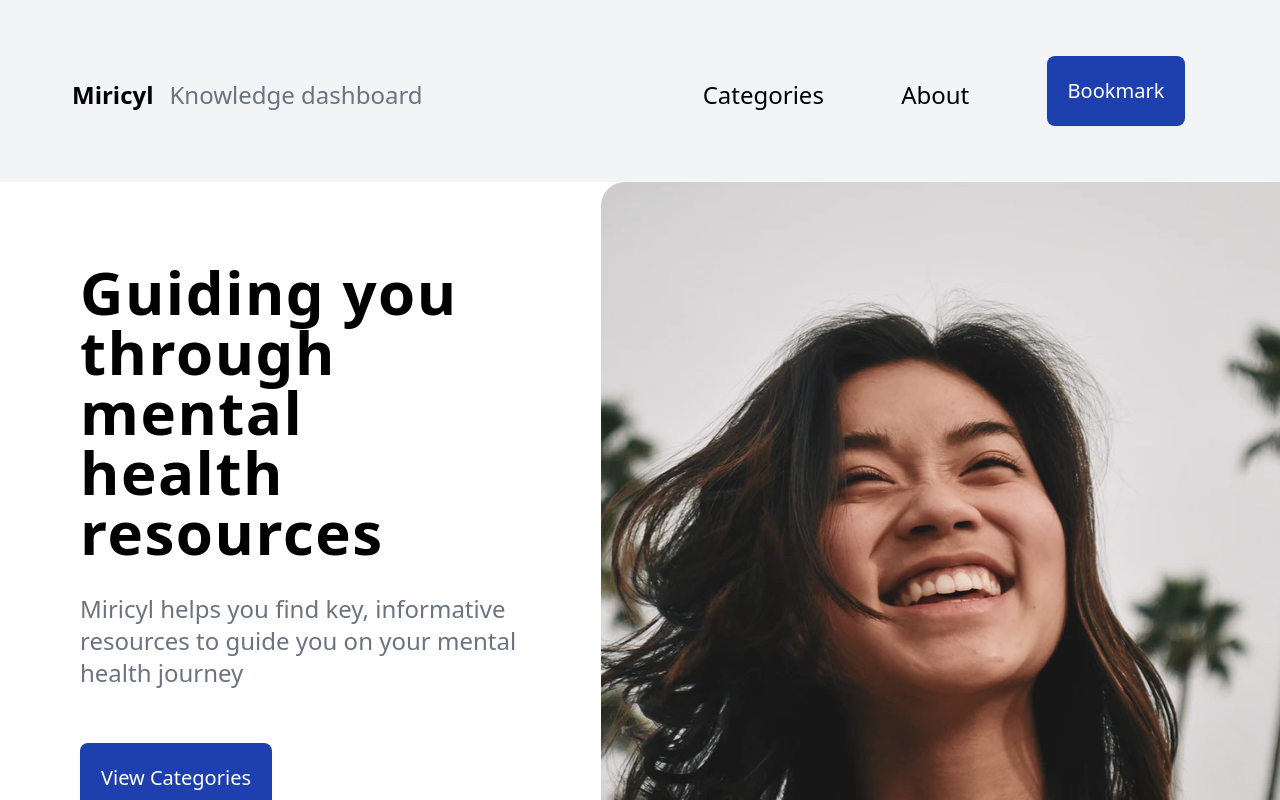
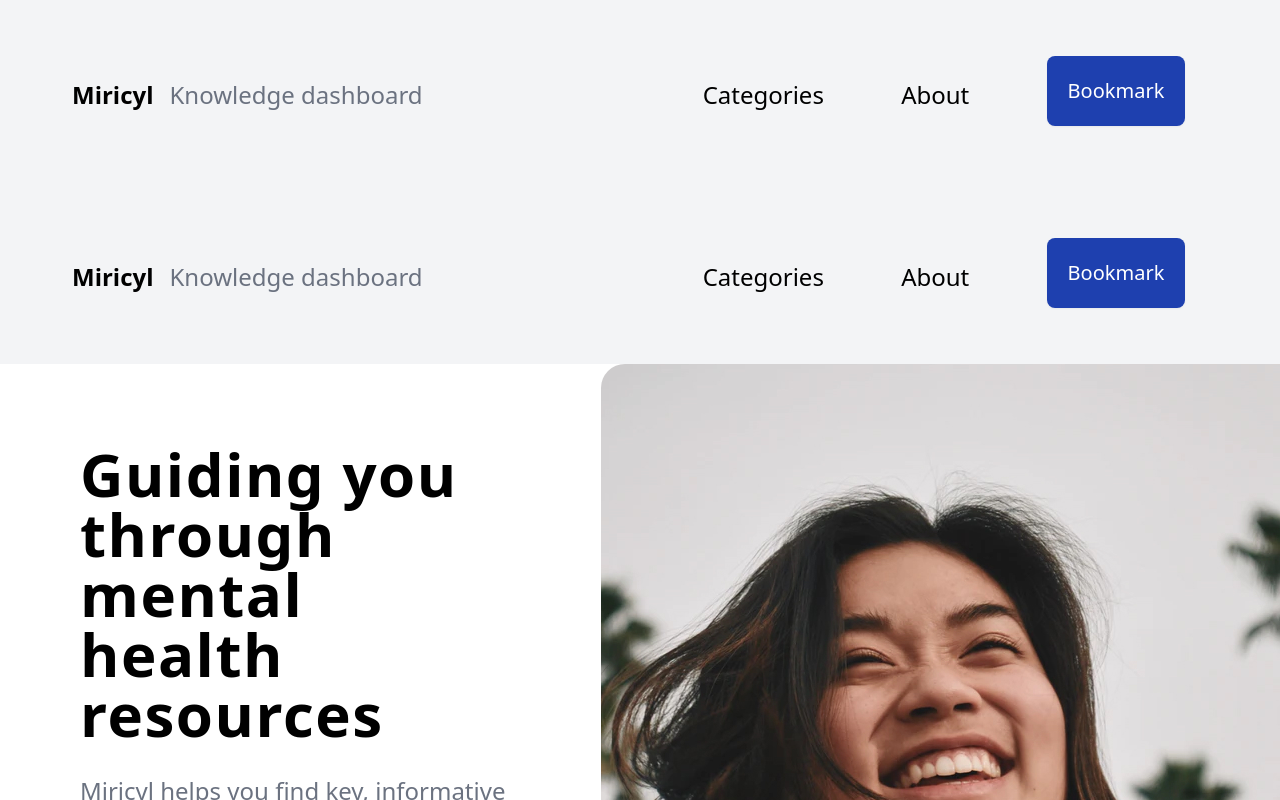
Before and after one commit to codingduckscyf/miricyl, a Next.js app: page / in a window 1280 px wide. Shown: the top 800 px of the page. Built offline with nearby package versions, Linux system fonts and the light colour scheme.

Commit message:
applies Layout in _app.js

```diff
--- a/pages/_app.js
+++ b/pages/_app.js
@@ -1,9 +1,10 @@
-import "~/styles/index.css"
+import Layout from "~/components/Layout/Layout";
+import "~/styles/index.css";
 
 export default function MyApp({ Component, pageProps }) {
   return (
-    <main>
+    <Layout>
       <Component {...pageProps} />
-    </main>
-  )
+    </Layout>
+  );
 }
```
